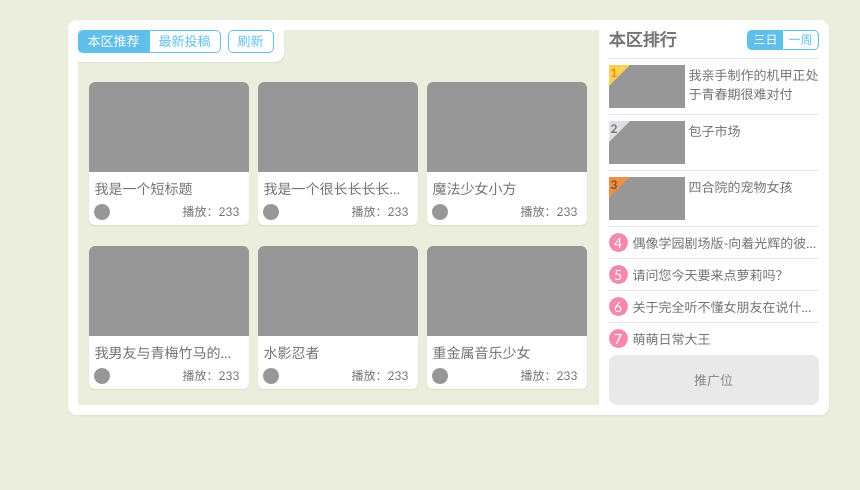
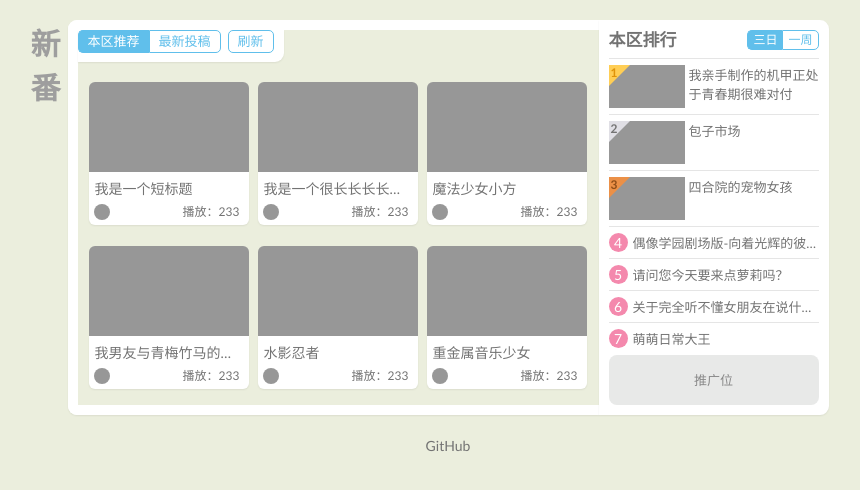
Before and after one commit to 0q0/mofa-zone, a plain HTML site: page index.html in a window 1280 px wide. Shown: the whole page, without its empty margins (192-1052 px from the left). Drawn offline with Linux system fonts and the light colour scheme.

Commit message:
Add zone title

```diff
--- a/css/zone.css
+++ b/css/zone.css
@@ -52,6 +52,21 @@ a {
 .zone {
     margin: 20px auto;
     width: 761px;
+    position: relative;
+}
+
+.zone-header {
+    position: absolute;
+    display: inline-block;
+    font-size: 30px;
+    font-weight: bold;
+    left: -37px;
+    color: #9E9E9E;
+}
+
+.zone-header:hover {
+    color: #747474;
+    transition: all 0.3s;
 }
 
 .zone-left {
@@ -164,11 +179,11 @@ a {
 
 .video-info .brief span {
     display: inline-block;
-float: right;
-height: 16px;
-line-height: 16px;
-margin-right: 9px;
-font-size: 12px;
+    float: right;
+    height: 16px;
+    line-height: 16px;
+    margin-right: 9px;
+    font-size: 12px;
 }
 
 /*视频的详细介绍*/
@@ -405,3 +420,18 @@ li.last-rank-item {
     color: #888;
     border-radius: 8px;
 }
+
+/*底部的 GitHub 链接*/
+
+.footer {
+    text-align: center;
+}
+
+.github {
+    display: inline-block;
+    font-size: 14px;
+}
+
+.github:hover {
+    text-decoration: underline;
+}
--- a/index.html
+++ b/index.html
@@ -10,6 +10,7 @@
 <body>
 
     <div class="cf zone">
+        <a href="#" class="zone-header">新<br>番</a>
 
         <div class="zone-left">
 
@@ -268,11 +269,14 @@
             </div>
             <div class="rank-footer">推广位</div>
         </div>
+    </div>
 
+    <div class="footer">
+        <a href="https://github.com/0q0/mofa-zone" class="github">GitHub</a>
     </div>
 
     <script src="js/jquery.js"></script>
-    <script src="js/zone.min.js"></script>
+    <script src="js/zone.js"></script>
 </body>
 
 </html>
```
Also changed, not shown: js/zone.min.js (deleted).
